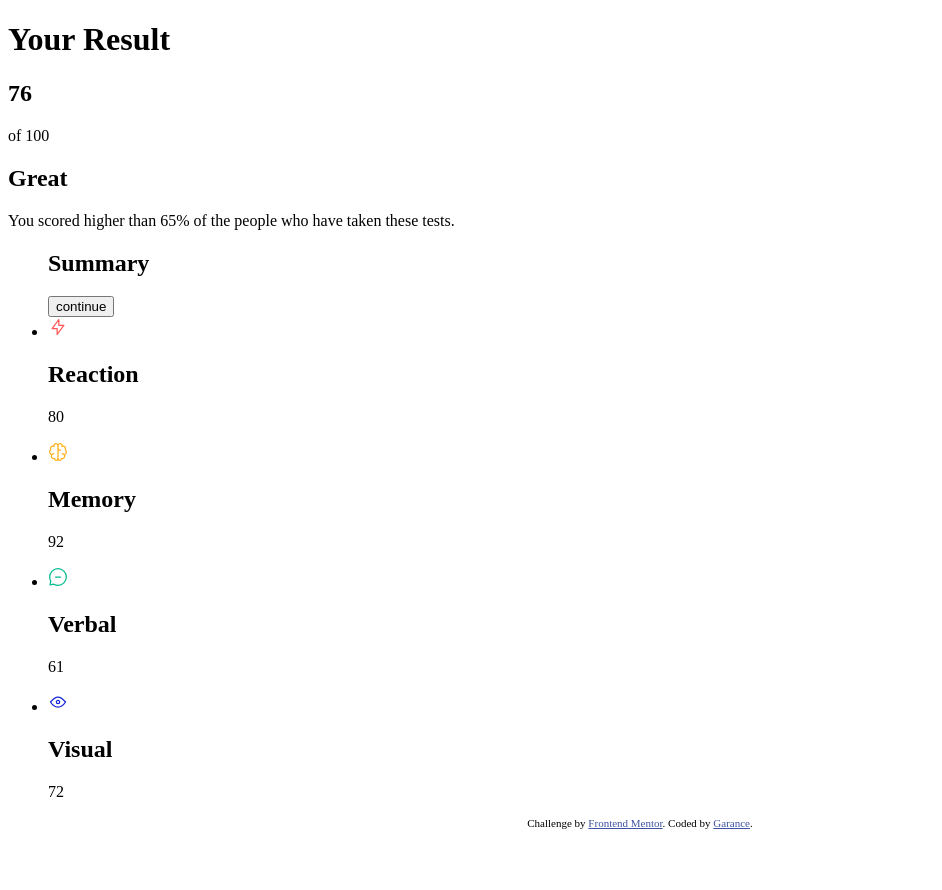
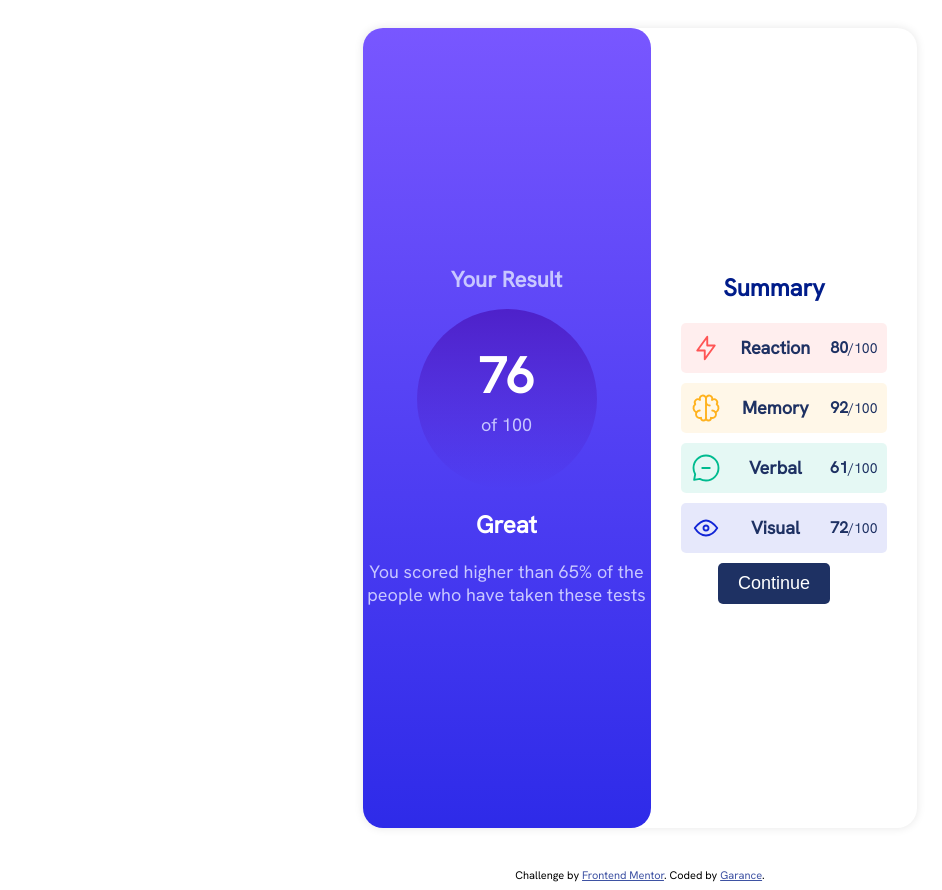
Before and after one commit to DGarance/results-summary-component-challenge, a plain HTML site: page index.html in a window 1280 px wide. Shown: the whole page, without its empty margins (0-942 px from the left). Before the commit the page ends 837 px from the top, so only its background shows below. Drawn offline with Linux system fonts and the light colour scheme.

Commit message:
second commit

```diff
--- a/css/style.css
+++ b/css/style.css
@@ -1 +1,204 @@
-@import url('https://fonts.googleapis.com/css2?family=Hanken+Grotesk&display=swap');
+@import url("https://fonts.googleapis.com/css2?family=Hanken+Grotesk&display=swap");
+
+:root {
+  /*Primary*/
+  --light-red: hsl(0, 100%, 67%);
+  --orangey-yellow: hsl(39, 100%, 56%);
+  --green-teal: hsl(166, 100%, 37%);
+  --cobalt-blue: hsl(234, 85%, 45%);
+
+  /*Gradients*/
+  --light-slate-blue: hsl(252, 100%, 67%);
+  --light-royal-blue: hsl(241, 81%, 54%);
+  --violet-blue: hsla(256, 72%, 46%, 1);
+  --persian-blue: hsla(241, 72%, 46%, 0);
+
+  /*Neutral*/
+  --white: hsl(0, 0%, 100%);
+  --pale-blue: hsl(221, 100%, 96%);
+  --light-lavender: hsl(241, 100%, 89%);
+  --dark-gray-blue: hsl(228, 100%, 27%);
+
+  /*Font-family*/
+  --type-face: "Hanken Grotesk", sans-serif;
+
+  /*layout*/
+  --mobile-width: 375px;
+  --desktop-width: 1440px;
+}
+
+body {
+  font-family: var(--type-face);
+  font-size: 18px;
+  font-weight: 400;
+}
+
+/* Styles for main container */
+.main-container {
+  display: flex;
+  justify-content: center;
+}
+.container {
+  display: flex;
+  justify-content: center;
+  align-items: center;
+  text-align: center;
+  border-radius: 20px;
+  box-shadow: 0 0 10px rgba(0, 0, 0, 0.1);
+  margin: 20px;
+}
+
+/* Styles for score container */
+.score-container {
+  display: flex;
+  flex-direction: column;
+  align-items: center;
+  justify-content: center;
+  text-align: center;
+  width: calc(0.2 * var(--desktop-width));
+    height: 100vh;
+  background-image: linear-gradient(var(--light-slate-blue), var(--light-royal-blue));
+  border-radius: 20px;
+}
+
+.score-container h1 {
+  font-size: 22px;
+  font-weight: 700;
+  color: var(--light-lavender);
+}
+
+.circle-container {
+  display: flex;
+  flex-direction: column;
+  align-items: center;
+  justify-content: center;
+  height: 180px;
+  width: 180px;
+  background-image: linear-gradient(var(--violet-blue), var(--persian-blue));
+  border-radius: 50%;
+}
+
+.circle-score {
+  font-size: 50px;
+  font-weight: 800;
+  margin: 0;
+  color: var(--white);
+}
+
+.circle-score-points {
+  margin-top: 5px;
+  color: var(--light-lavender);
+}
+
+.score-subtitle {
+  font-size: 24px;
+  color: var(--white);
+}
+
+.score-commentary {
+  margin: 0;
+  color: var(--light-lavender);
+}
+
+/* Styles for summary container */
+.summary-container {
+  padding: 0 50px 0 30px;
+}
+
+.summary-title{
+    font-size: 24px;
+    font-weight: 700;
+    color: var(--dark-gray-blue);
+}
+
+.summary-container ul {
+  list-style: none;
+  padding: 0;
+  margin: 0;
+}
+
+.summary-item {
+  display: flex;
+  align-items: center;
+  justify-content: space-between;
+  width: 100%;
+  padding: 10px;
+  border-radius: 5px;
+  margin-bottom: 10px;
+}
+
+.summary-item--reaction {
+  background-color: hsla(0, 100%, 67%, 0.1);
+  color: var(--light-red);
+}
+
+.summary-category {
+  color: #1e3163;
+}
+
+.summary-score {
+  color: #1e3163;
+}
+
+.summary-item--memory {
+  background-color: hsla(39, 100%, 56%, 0.1);
+  color: var(--orangey-yellow);
+}
+
+.summary-item--verbal {
+  background-color: hsla(166, 100%, 37%, 0.1);
+  color: var(--green-teal);
+}
+
+.summary-item--visual {
+  background-color: hsla(234, 85%, 45%, 0.1);
+  color: var(--cobalt-blue);
+}
+
+.summary-item img {
+  width: 30px;
+  margin-right: 10px;
+}
+
+.summary-category {
+  margin: 0;
+  font-size: 18px;
+  margin-right: 10px;
+}
+
+.summary-score {
+  margin: 0;
+  font-size: 16px;
+  font-weight: bold;
+}
+
+.summary-score span {
+  font-size: 14px;
+  font-weight: normal;
+}
+
+/* Styles for button */
+button {
+  background-color: #1e3163;
+  color: #fff;
+  padding: 10px 20px;
+  border: none;
+  border-radius: 5px;
+  cursor: pointer;
+  font-size: 18px;
+  transition: background-color 0.3s ease;
+}
+
+button:hover {
+  background-color: #2e4e87;
+}
+/* Styles for attribution */
+.attribution {
+  font-size: 11px;
+  text-align: center;
+  margin-top: 20px;
+}
+
+.attribution a {
+  color: hsl(228, 45%, 44%);
+}
--- a/index.html
+++ b/index.html
@@ -24,21 +24,25 @@
 </head>
 
 <body>
-  <main>
-    <div class="score-container">
-      <h1> Your Result</h1>
-      <div class="circle-score">
-        <h2>76</h2>
-        <p>of 100</p>
+  <main class="main-container">
+    <div class="container">
+      <div class="score-container">
+        <h1> Your Result</h1>
+        <div class="circle-container">
+          <h2 class="circle-score">76</h2>
+          <p class="circle-score-points">of 100</p>
+        </div>
+        <h2 class="score-subtitle">Great</h2>
+        <p class="score-commentary"> You scored higher than 65% of the people who have taken these tests</p>
       </div>
-      <h2>Great</h2>
-      You scored higher than 65% of the people who have taken these tests.
-      <p></p>
+      <div class="summary-container">
+        <h2 class="summary-title">Summary</h2>
+        <ul>
+          <!--list item from data.json-->
+        </ul>
+        <button>Continue</button>
+      </div>
     </div>
-    <ul>
-      <h2>Summary</h2>
-      <button>continue</button>
-    </ul>
   </main>
   <div class="attribution">
     Challenge by <a href="https://www.frontendmentor.io?ref=challenge" target="_blank">Frontend Mentor</a>.
--- a/js/index.js
+++ b/js/index.js
@@ -1,21 +1,26 @@
-const list = document.querySelector('ul');
+// On utilise document.querySelector() pour sélectionner l'élément HTML par son ID
+const list = document.querySelector("ul");
 
-fetch('./data.json').then(response => {
-  return response.json();
-}).then(data => {
-  // Work with JSON data here
-  for (let i = 0; i < data.length; i++) {
-    const category = data[i].category;
-    const score = data[i].score;
-    const icon = data[i].icon;
+// On utilise fetch() pour récupérer le document JSON et travailler avec les données
+fetch("./data.json")
+  .then((response) => response.json())
+  .then((data) => {
+    // On utilise forEach() pour parcourir chaque objet dans le document JSON
+    data.forEach((item) => {
+      const category = item.category;
+      const score = item.score;
+      const icon = item.icon;
 
-    const listItem = document.createElement('li');
-    listItem.innerHTML = `
-    <img src="${icon}" alt="${category}" />
-    <h2>${category}</h2>
-    <p>${score}</p>`;
-    list.appendChild(listItem);
+      // On crée un élément HTML pour afficher les données
+      const listItem = document.createElement("li");
+      listItem.classList.add("summary-item", `summary-item--${category.toLowerCase()}`);
+      listItem.innerHTML = `
+        <img src="${icon}" alt="${category} icon">
+        <h2 class="summary-category">${category}</h2>
+        <p class="summary-score">${score}<span>/100</span></p>
+      `;
 
-
-  }
-  })
+      // On ajoute l'élément HTML à la liste
+      list.appendChild(listItem);
+    });
+  });
```
